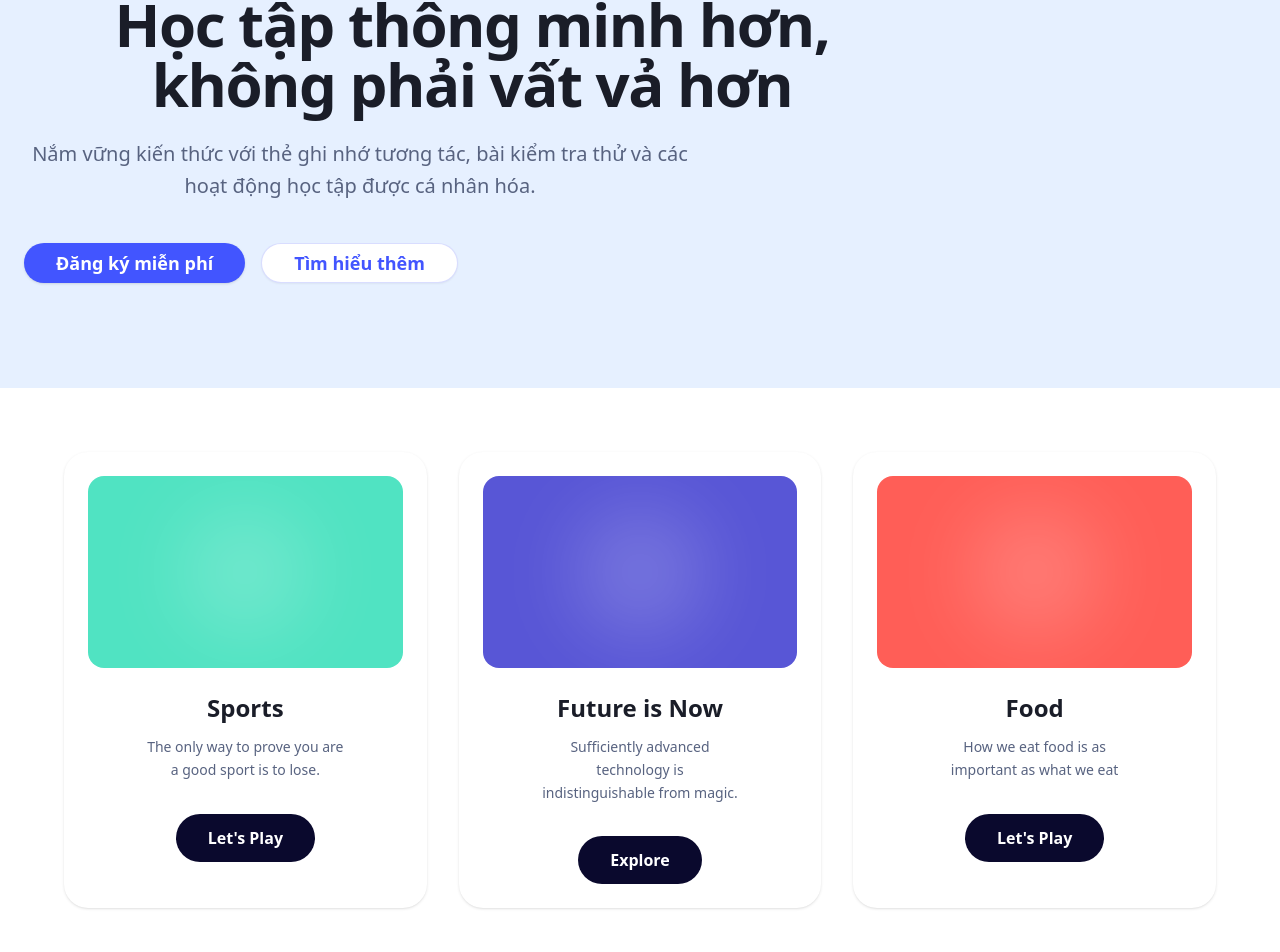
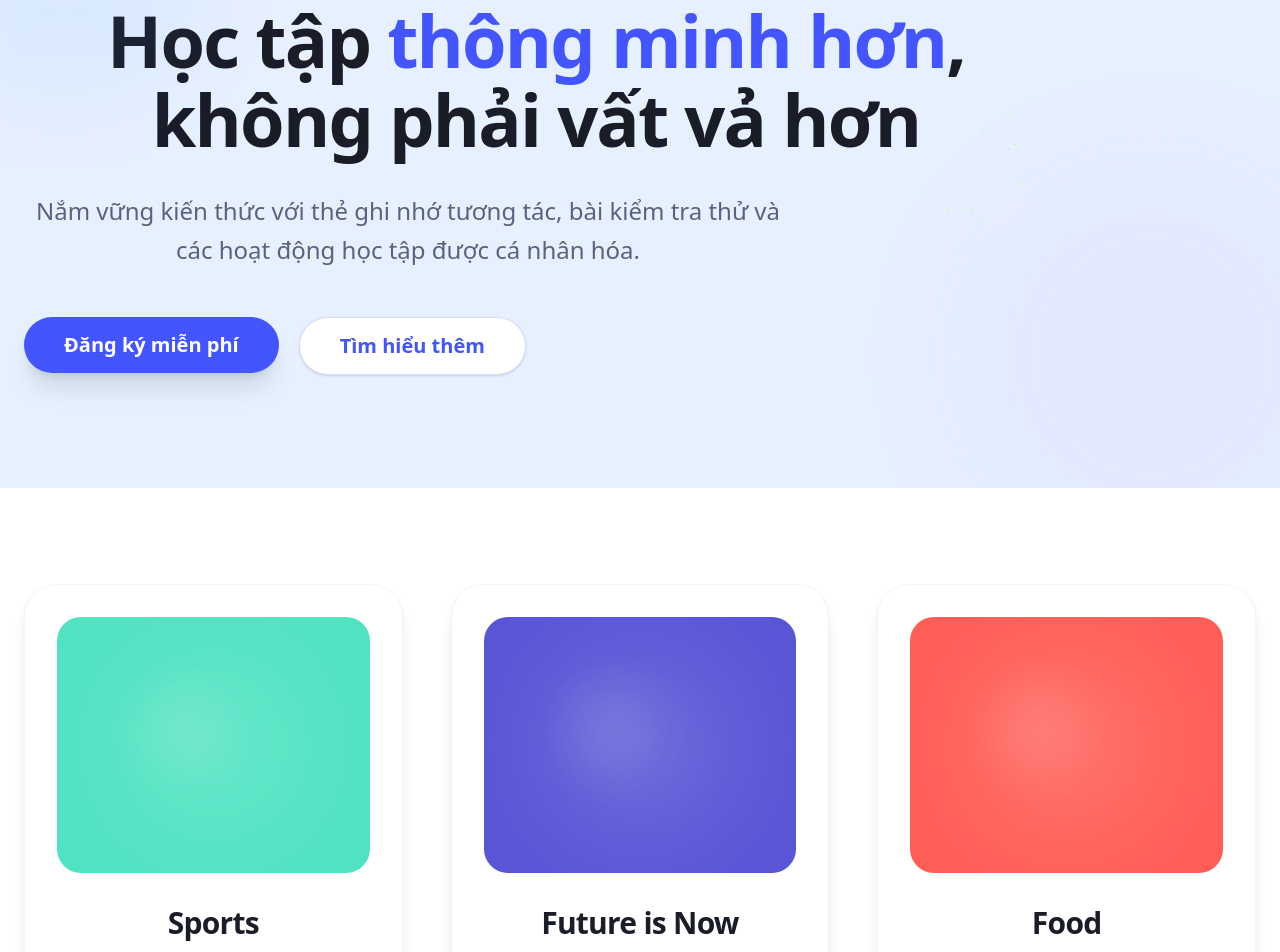
Before and after one commit to bluewhales28/SE2025-17.1, a Next.js app in the folder frontend/: page / in a window 1280 px wide. Shown: the part 177-1129 px from the top of the page. Built offline with nearby package versions, Linux system fonts and the light colour scheme.

Commit message:
feat(landing): add scroll animations and improve UI

```diff
--- /dev/null
+++ b/frontend/src/components/animations/FadeIn.tsx
@@ -0,0 +1,43 @@
+"use client";
+
+import { motion, useInView } from "framer-motion";
+import { useRef } from "react";
+
+interface FadeInProps {
+    children: React.ReactNode;
+    className?: string;
+    delay?: number;
+    direction?: "up" | "down" | "left" | "right";
+    fullWidth?: boolean;
+}
+
+export function FadeIn({
+    children,
+    className,
+    delay = 0,
+    direction = "up",
+    fullWidth = false
+}: FadeInProps) {
+    const ref = useRef(null);
+    const isInView = useInView(ref, { once: true, margin: "-100px" });
+
+    const directionOffset = {
+        up: { y: 40, x: 0 },
+        down: { y: -40, x: 0 },
+        left: { x: 40, y: 0 },
+        right: { x: -40, y: 0 },
+    };
+
+    return (
+        <motion.div
+            ref={ref}
+            initial={{ opacity: 0, ...directionOffset[direction] }}
+            animate={isInView ? { opacity: 1, x: 0, y: 0 } : {}}
+            transition={{ duration: 0.8, delay: delay, ease: [0.21, 0.47, 0.32, 0.98] }}
+            className={className}
+            style={{ width: fullWidth ? "100%" : "auto" }}
+        >
+            {children}
+        </motion.div>
+    );
+}
--- a/frontend/src/components/landing/CourseSection.tsx
+++ b/frontend/src/components/landing/CourseSection.tsx
@@ -1,22 +1,28 @@
 import { CourseItem } from "./CourseItem";
+import { SectionWrapper } from "@/components/common/SectionWrapper";
+import { FadeIn } from "@/components/animations/FadeIn";
 
 export function CourseSection() {
     return (
-    <section className="w-full py-16 px-6 bg-white">
-      <div className="max-w-5xl mx-auto grid grid-cols-1 md:grid-cols-2 gap-12">
+        <SectionWrapper>
+            <div className="grid grid-cols-1 md:grid-cols-2 gap-12">
+                <FadeIn delay={0.2} direction="left">
                     <CourseItem
                         title="QUEENIE"
                         chapter="Chapter 14"
                         description="Queenie Jenkins is a 25-year-old Jamaican British woman living in London, straddling two cultures and slotting neatly into neither. She works at a national newspaper..."
                         colorClass="bg-[#FF6B35]"
                     />
+                </FadeIn>
+                <FadeIn delay={0.4} direction="right">
                     <CourseItem
                         title="RED, WHITE & ROYAL BLUE"
                         chapter="Chapter 4"
                         description="First Son Alex Claremont-Diaz is the closest thing to a prince this side of the Atlantic. With his intrepid sister and the Veep's genius granddaughter, they..."
                         colorClass="bg-[#FF9FF3]"
                     />
+                </FadeIn>
             </div>
-    </section>
+        </SectionWrapper>
     );
 }
--- a/frontend/src/components/landing/FeatureCard.tsx
+++ b/frontend/src/components/landing/FeatureCard.tsx
@@ -22,28 +22,32 @@ export function FeatureCard({
     return (
         <div
             className={cn(
-                "bg-white rounded-3xl shadow-sm p-6 flex flex-col items-center text-center transition-transform hover:-translate-y-1 duration-300",
+                "bg-white rounded-[2rem] shadow-lg hover:shadow-xl p-8 flex flex-col items-center text-center transition-all hover:-translate-y-2 duration-500 h-full min-h-[520px] justify-between border border-gray-100",
                 className
             )}
         >
-            <div className={cn("w-full h-48 mb-6 rounded-2xl flex items-center justify-center relative overflow-hidden", colorClass)}>
+            <div className="w-full flex flex-col items-center">
+                <div className={cn("w-full h-64 mb-8 rounded-3xl flex items-center justify-center relative overflow-hidden group", colorClass)}>
                     {/* Placeholder for illustration */}
                     {imageSrc ? (
                         <div className="relative w-full h-full">
-                        {/* Use a placeholder div if no real image is available yet */}
                             <div className="absolute inset-0 flex items-center justify-center text-white/50 font-bold text-2xl">
                                 Illustration
                             </div>
                         </div>
                     ) : (
-                    <div className="w-32 h-32 bg-white/20 rounded-full blur-2xl absolute" />
+                        <>
+                            <div className="w-40 h-40 bg-white/20 rounded-full blur-3xl absolute top-1/2 left-1/2 -translate-x-1/2 -translate-y-1/2 group-hover:scale-110 transition-transform duration-700" />
+                            <div className="w-24 h-24 bg-white/10 rounded-full blur-xl absolute top-1/4 left-1/4 animate-pulse" />
+                        </>
                     )}
                 </div>
-            <h3 className="text-2xl font-bold text-[#1A1D28] mb-3">{title}</h3>
-            <p className="text-[#586380] mb-8 text-sm leading-relaxed max-w-[200px]">
+                <h3 className="text-3xl font-bold text-[#1A1D28] mb-4 tracking-tight">{title}</h3>
+                <p className="text-[#586380] mb-8 text-base leading-relaxed max-w-[280px]">
                     {description}
                 </p>
-            <Button className="bg-[#0A092D] text-white hover:bg-[#0A092D]/90 rounded-full px-8 py-6 font-bold text-base">
+            </div>
+            <Button className="bg-[#0A092D] text-white hover:bg-[#0A092D]/90 rounded-full px-10 py-7 font-bold text-lg w-full max-w-[200px] transition-all hover:scale-105 active:scale-95 shadow-lg hover:shadow-indigo-500/25">
                 {buttonText}
             </Button>
         </div>
--- a/frontend/src/components/landing/FeatureSection.tsx
+++ b/frontend/src/components/landing/FeatureSection.tsx
@@ -1,28 +1,36 @@
 import { FeatureCard } from "./FeatureCard";
+import { SectionWrapper } from "@/components/common/SectionWrapper";
+import { FadeIn } from "@/components/animations/FadeIn";
 
 export function FeatureSection() {
     return (
-    <section className="w-full py-16 px-6 bg-white">
-      <div className="max-w-6xl mx-auto grid grid-cols-1 md:grid-cols-3 gap-8">
+        <SectionWrapper>
+            <div className="grid grid-cols-1 md:grid-cols-3 gap-8 lg:gap-12">
+                <FadeIn delay={0.2} direction="up" className="h-full">
                     <FeatureCard
                         title="Sports"
                         description="The only way to prove you are a good sport is to lose."
                         buttonText="Let's Play"
                         colorClass="bg-[#50E3C2]"
                     />
+                </FadeIn>
+                <FadeIn delay={0.4} direction="up" className="h-full">
                     <FeatureCard
                         title="Future is Now"
                         description="Sufficiently advanced technology is indistinguishable from magic."
                         buttonText="Explore"
                         colorClass="bg-[#5856D6]"
                     />
+                </FadeIn>
+                <FadeIn delay={0.6} direction="up" className="h-full">
                     <FeatureCard
                         title="Food"
                         description="How we eat food is as important as what we eat"
                         buttonText="Let's Play"
                         colorClass="bg-[#FF5E57]"
                     />
+                </FadeIn>
             </div>
-    </section>
+        </SectionWrapper>
     );
 }
--- a/frontend/src/components/landing/Hero.tsx
+++ b/frontend/src/components/landing/Hero.tsx
@@ -1,23 +1,38 @@
 import { BrandButton } from "@/components/common/BrandButton";
 import { SectionWrapper } from "@/components/common/SectionWrapper";
+import { FadeIn } from "@/components/animations/FadeIn";
 
 export function Hero() {
     return (
-        <SectionWrapper background="blue" className="flex flex-col items-center justify-center text-center min-h-[500px]">
-            <h1 className="text-4xl md:text-6xl font-bold text-[#1A1D28] mb-6 tracking-tight max-w-4xl">
-                Học tập thông minh hơn, <br /> không phải vất vả hơn
+        <SectionWrapper background="blue" className="flex flex-col items-center justify-center text-center min-h-[600px] relative overflow-hidden">
+            {/* Background decoration */}
+            <div className="absolute top-0 left-0 w-full h-full overflow-hidden pointer-events-none">
+                <div className="absolute top-[-10%] left-[-5%] w-64 h-64 bg-blue-400/10 rounded-full blur-3xl animate-pulse" />
+                <div className="absolute bottom-[-10%] right-[-5%] w-96 h-96 bg-purple-400/10 rounded-full blur-3xl animate-pulse delay-1000" />
+            </div>
+
+            <FadeIn delay={0.1} direction="up">
+                <h1 className="text-5xl md:text-7xl font-extrabold text-[#1A1D28] mb-8 tracking-tight max-w-5xl leading-[1.1]">
+                    Học tập <span className="text-[#4255FF]">thông minh hơn</span>, <br /> không phải vất vả hơn
                 </h1>
-            <p className="text-lg md:text-xl text-[#586380] max-w-2xl leading-relaxed mb-10">
+            </FadeIn>
+
+            <FadeIn delay={0.3} direction="up">
+                <p className="text-xl md:text-2xl text-[#586380] max-w-3xl leading-relaxed mb-12 font-medium">
                     Nắm vững kiến thức với thẻ ghi nhớ tương tác, bài kiểm tra thử và các hoạt động học tập được cá nhân hóa.
                 </p>
-            <div className="flex flex-col sm:flex-row gap-4 w-full sm:w-auto">
-                <BrandButton size="lg" className="px-8 text-lg">
+            </FadeIn>
+
+            <FadeIn delay={0.5} direction="up">
+                <div className="flex flex-col sm:flex-row gap-5 w-full sm:w-auto">
+                    <BrandButton size="lg" className="px-10 py-7 text-xl shadow-xl hover:shadow-blue-500/30 transition-all hover:-translate-y-1">
                         Đăng ký miễn phí
                     </BrandButton>
-                <BrandButton variant="outline" size="lg" className="px-8 text-lg bg-white hover:bg-gray-100 text-[#4255FF] border-[#4255FF]/20">
+                    <BrandButton variant="outline" size="lg" className="px-10 py-7 text-xl bg-white hover:bg-gray-50 text-[#4255FF] border-[#4255FF]/20 shadow-sm hover:shadow-md transition-all hover:-translate-y-1">
                         Tìm hiểu thêm
                     </BrandButton>
                 </div>
+            </FadeIn>
         </SectionWrapper>
     );
 }
```
Lines whose indentation alone changed are shown as unchanged.
